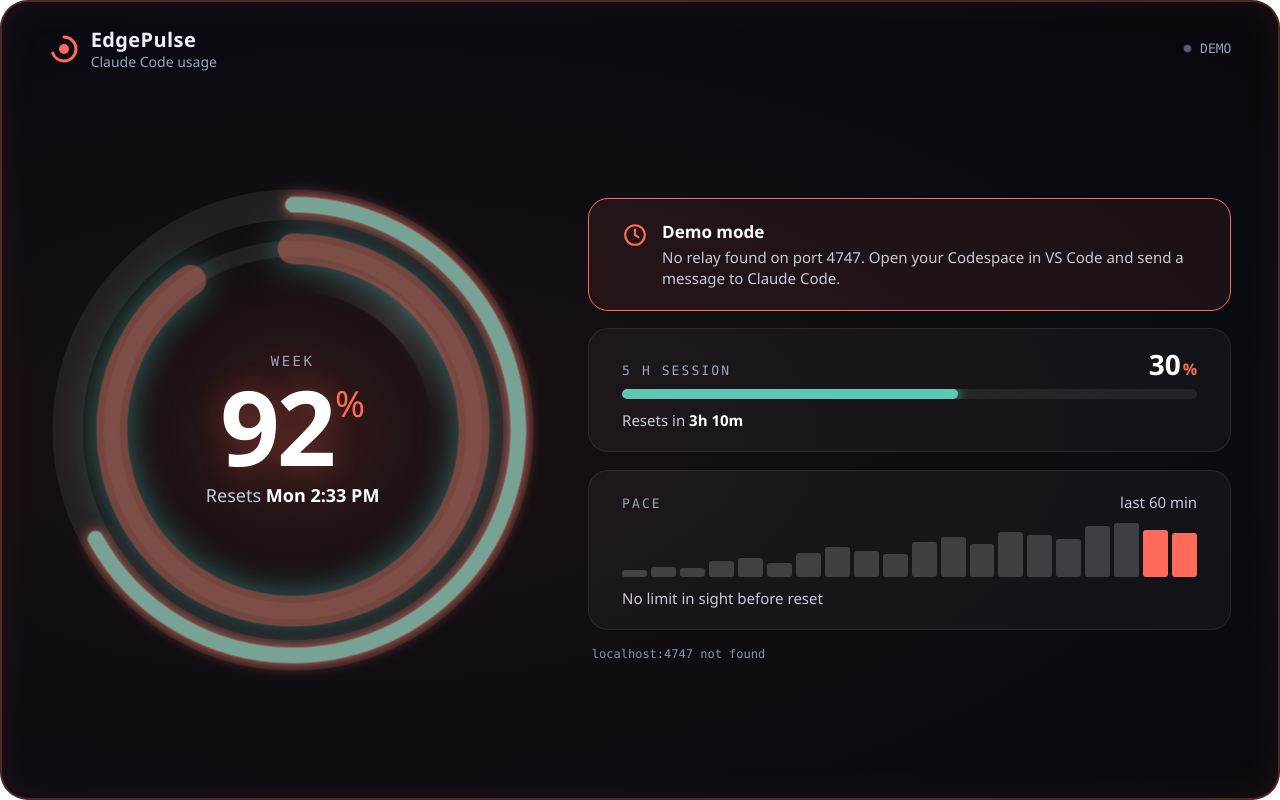
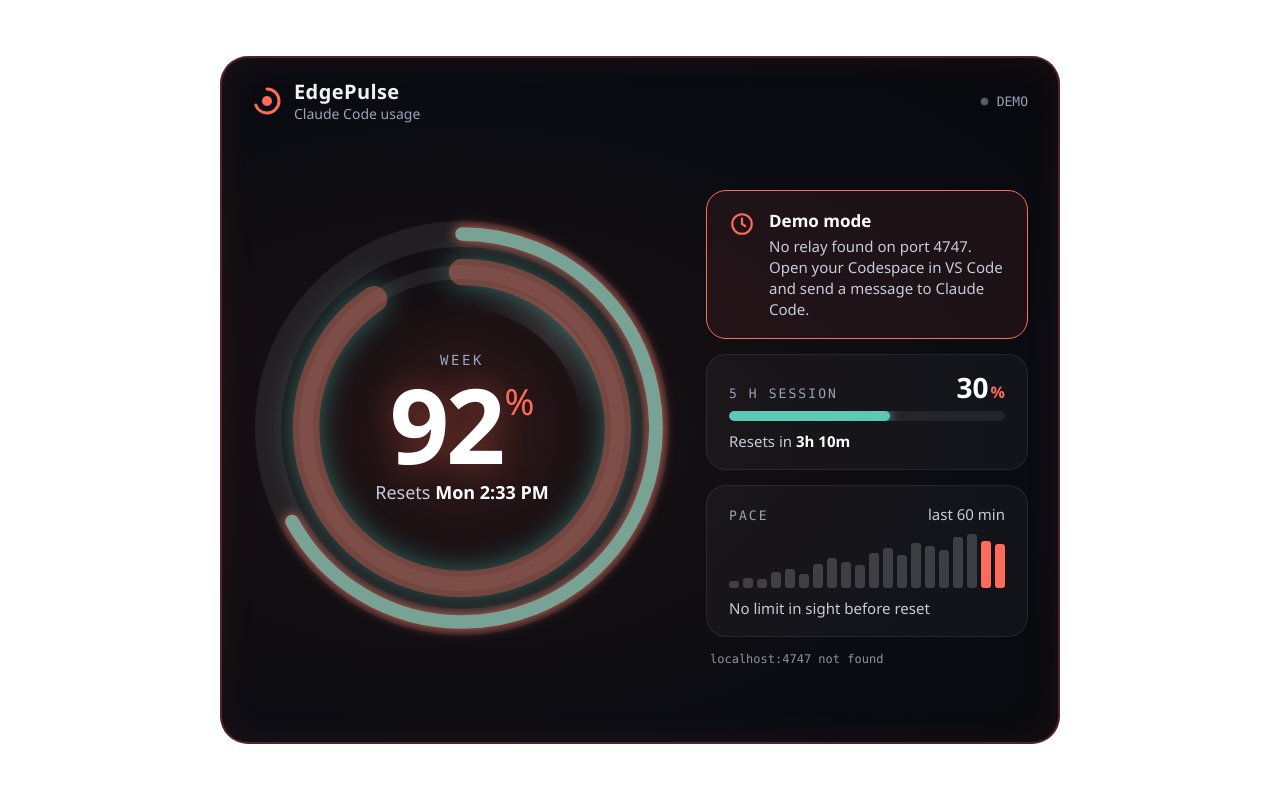
Before and after one commit to dufoursim/edgepulse, a plain HTML site: page widget/index.html in a window 1280 px wide. Drawn offline with Linux system fonts and the light colour scheme; no server answers.

Commit message:
Widget 0.1.1 : taille réelle réduite proportionnellement (styles)

```diff
--- a/widget/styles/main.css
+++ b/widget/styles/main.css
@@ -18,18 +18,24 @@
 html, body { height: 100%; margin: 0; background: transparent; overflow: hidden; }
 body { font-family: var(--sans); color: var(--text); }
 
-#app { width: 100vw; height: 100vh; }
+#app {
+  position: absolute; left: 50%; top: 50%;
+  width: 840px; height: 688px;
+  transform: translate(-50%, -50%) scale(var(--scale, 1));
+  transform-origin: center center;
+}
+#app[data-layout="s"] { height: 344px; }
 
 .tile {
   position: relative;
   width: 100%;
   height: 100%;
-  padding: 3.6vh 3.8vw;
+  padding: 25px 32px;
   border-radius: 28px;
   overflow: hidden;
   display: flex;
   flex-direction: column;
-  gap: 2.4vh;
+  gap: 16px;
   background: radial-gradient(120% 90% at 28% 55%,
     color-mix(in srgb, var(--tint) calc(var(--bg-opacity) * 100%), transparent) 0%,
     color-mix(in srgb, #0A0C12 calc(var(--bg-opacity) * 100%), transparent) 55%,
@@ -59,11 +65,11 @@ body { font-family: var(--sans); color: var(--text); }
 #app[data-conn="offline"] .dot, #app[data-conn="demo"] .dot { background: #8B93A7; box-shadow: none; }
 
 /* ---------- Corps ---------- */
-.body { flex-grow: 1; min-height: 0; display: flex; align-items: center; gap: 4vw; position: relative; z-index: 1; }
-.side { flex-grow: 1; min-width: 0; display: flex; flex-direction: column; gap: 2.2vh; }
+.body { flex-grow: 1; min-height: 0; display: flex; align-items: center; gap: 34px; position: relative; z-index: 1; }
+.side { flex-grow: 1; min-width: 0; display: flex; flex-direction: column; gap: 15px; }
 
 /* ---------- Halo ---------- */
-.halo { position: relative; flex-shrink: 0; width: min(61vh, 50vw); aspect-ratio: 1; }
+.halo { position: relative; flex-shrink: 0; width: 420px; aspect-ratio: 1; }
 .aura { position: absolute; inset: 14%; border-radius: 50%; background: radial-gradient(circle, var(--glow) 0%, rgba(0,0,0,0) 70%); }
 .sheen {
   position: absolute; inset: 0; border-radius: 50%;
@@ -82,7 +88,7 @@ body { font-family: var(--sans); color: var(--text); }
 .flash { position: absolute; inset: 14%; border-radius: 50%; border: 6px solid #5EC8B8; box-shadow: 0 0 60px #5EC8B8; opacity: 0; pointer-events: none; }
 .flash.go { animation: ep-flash 1.6s ease-out 1 forwards; }
 
-.center { position: absolute; inset: 0; display: flex; flex-direction: column; align-items: center; justify-content: center; gap: .6vh; text-align: center; }
+.center { position: absolute; inset: 0; display: flex; flex-direction: column; align-items: center; justify-content: center; gap: 4px; text-align: center; }
 .c-label { font-family: var(--mono); font-size: 14px; letter-spacing: 0.18em; color: var(--muted); }
 .c-big { display: flex; align-items: flex-start; line-height: 1; }
 #cBig { font-size: 104px; font-weight: 700; letter-spacing: -0.03em; color: #fff; text-shadow: 0 0 30px var(--glow); font-variant-numeric: tabular-nums; }
@@ -91,7 +97,7 @@ body { font-family: var(--sans); color: var(--text); }
 .c-sub b { color: #fff; }
 
 /* ---------- Cartes ---------- */
-.card { padding: 2.6vh 2.6vw; border-radius: 20px; background: var(--card); border: 1px solid var(--line); display: flex; flex-direction: column; gap: 1.4vh; }
+.card { padding: 18px 22px; border-radius: 20px; background: var(--card); border: 1px solid var(--line); display: flex; flex-direction: column; gap: 10px; }
 .tip { flex-direction: row; gap: 14px; align-items: flex-start; border-color: var(--accent); background: color-mix(in srgb, var(--accent) 8%, transparent); }
 .tip-icon { width: 26px; height: 26px; flex-shrink: 0; margin-top: 2px; fill: none; stroke: var(--accent); stroke-width: 2; stroke-linecap: round; stroke-linejoin: round; }
 .tip-title { font-size: 17px; font-weight: 700; color: #fff; }
@@ -118,13 +124,13 @@ body { font-family: var(--sans); color: var(--text); }
 #app[data-conn="offline"] .halo, #app[data-conn="offline"] .side .meter { opacity: .55; }
 
 /* ---------- Disposition S (840 x 344) ---------- */
-#app[data-layout="s"] .tile { padding: 4.5vh 3.6vw; gap: 0; flex-direction: row; align-items: center; }
-#app[data-layout="s"] .top { position: absolute; top: 7vh; right: 3.6vw; left: calc(3.6vw + 82vh + 3.6vw); }
-#app[data-layout="s"] .halo { width: 82vh; }
-#app[data-layout="s"] .body { gap: 3.6vw; height: 100%; }
-#app[data-layout="s"] .side { padding-top: 13vh; gap: 4vh; }
+#app[data-layout="s"] .tile { padding: 15px 30px; gap: 0; flex-direction: row; align-items: center; }
+#app[data-layout="s"] .top { position: absolute; top: 24px; right: 30px; left: 342px; }
+#app[data-layout="s"] .halo { width: 282px; }
+#app[data-layout="s"] .body { gap: 30px; height: 100%; }
+#app[data-layout="s"] .side { padding-top: 45px; gap: 14px; }
 #app[data-layout="s"] .m-only, #app[data-layout="s"] .tip { display: none; }
-#app[data-layout="s"] .card { padding: 0; background: none; border: none; gap: 1.6vh; }
+#app[data-layout="s"] .card { padding: 0; background: none; border: none; gap: 6px; }
 #app[data-layout="s"] .m-val { font-size: 22px; }
 #app[data-layout="s"] #cBig { font-size: 72px; }
 #app[data-layout="s"] .c-unit { font-size: 26px; margin-top: 8px; }
```
